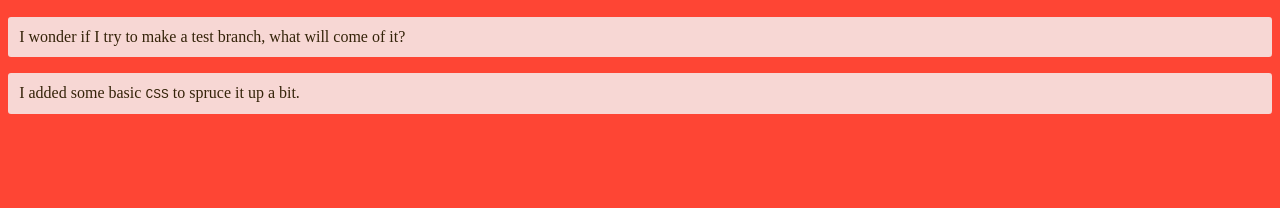
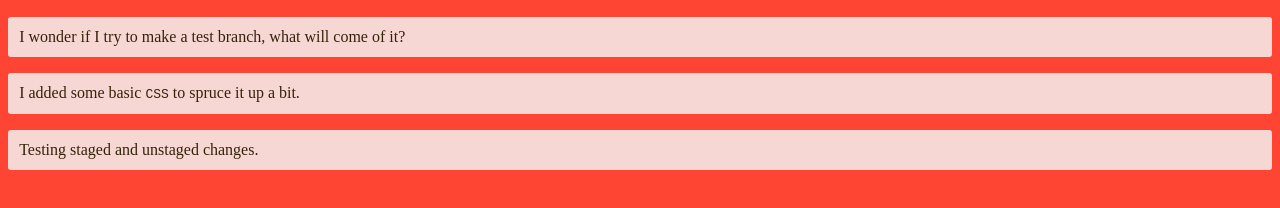
Before and after one commit to emlynar/cit230-website, a plain HTML site: page index.html in a window 1280 px wide. Shown: the part 110-318 px from the top of the page. Drawn offline with Linux system fonts and the light colour scheme.

Commit message:
Test Staged and Unstaged changes

```diff
--- a/index.html
+++ b/index.html
@@ -8,5 +8,6 @@
   <h2>Test Branch</h2>
   <p>I wonder if I try to make a test branch, what will come of it?</p>
   <p>I added some basic <code>CSS</code> to spruce it up a bit.</p>
+  <p>Testing staged and unstaged changes.</p>
 </body>
 </html>
```
